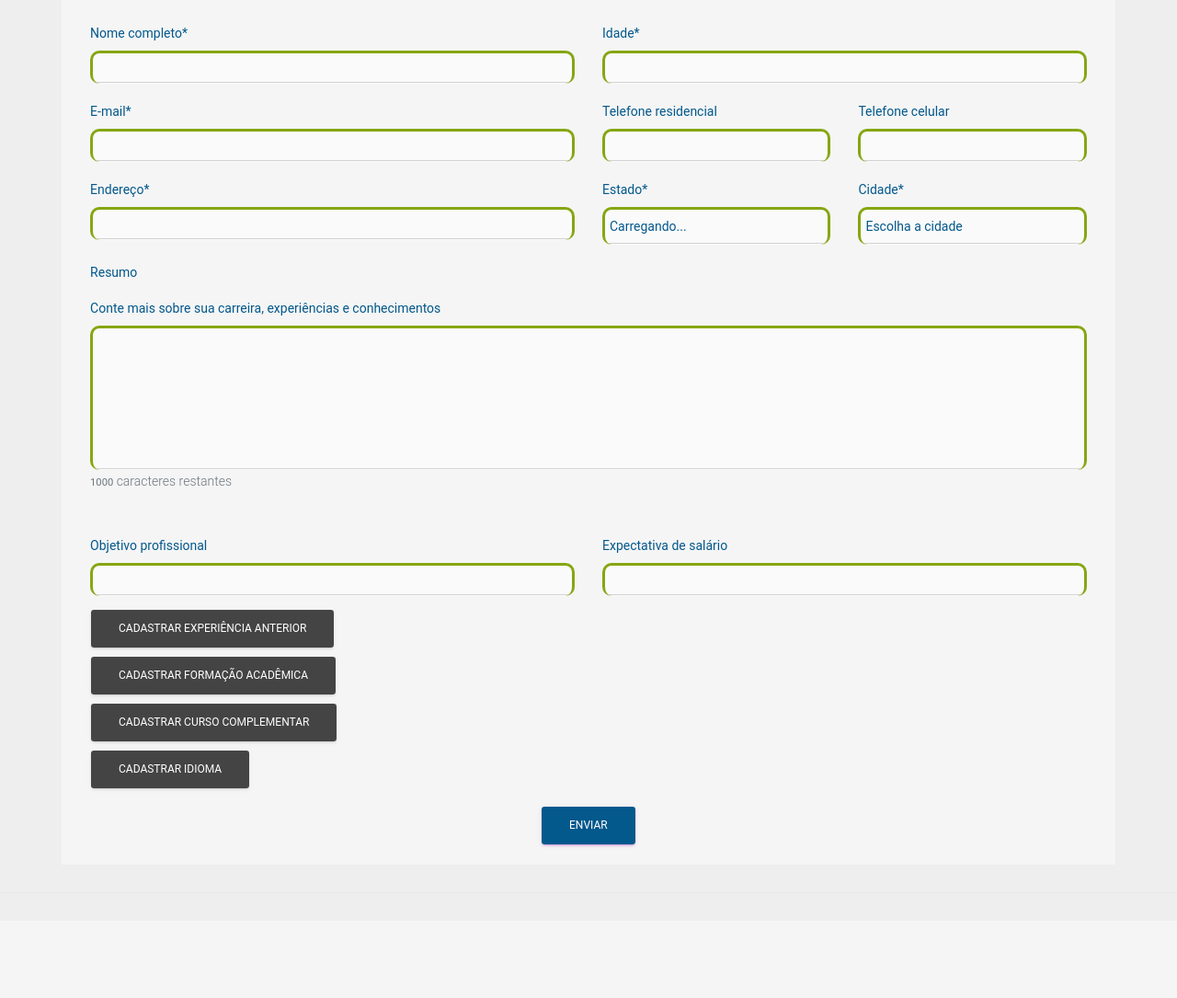
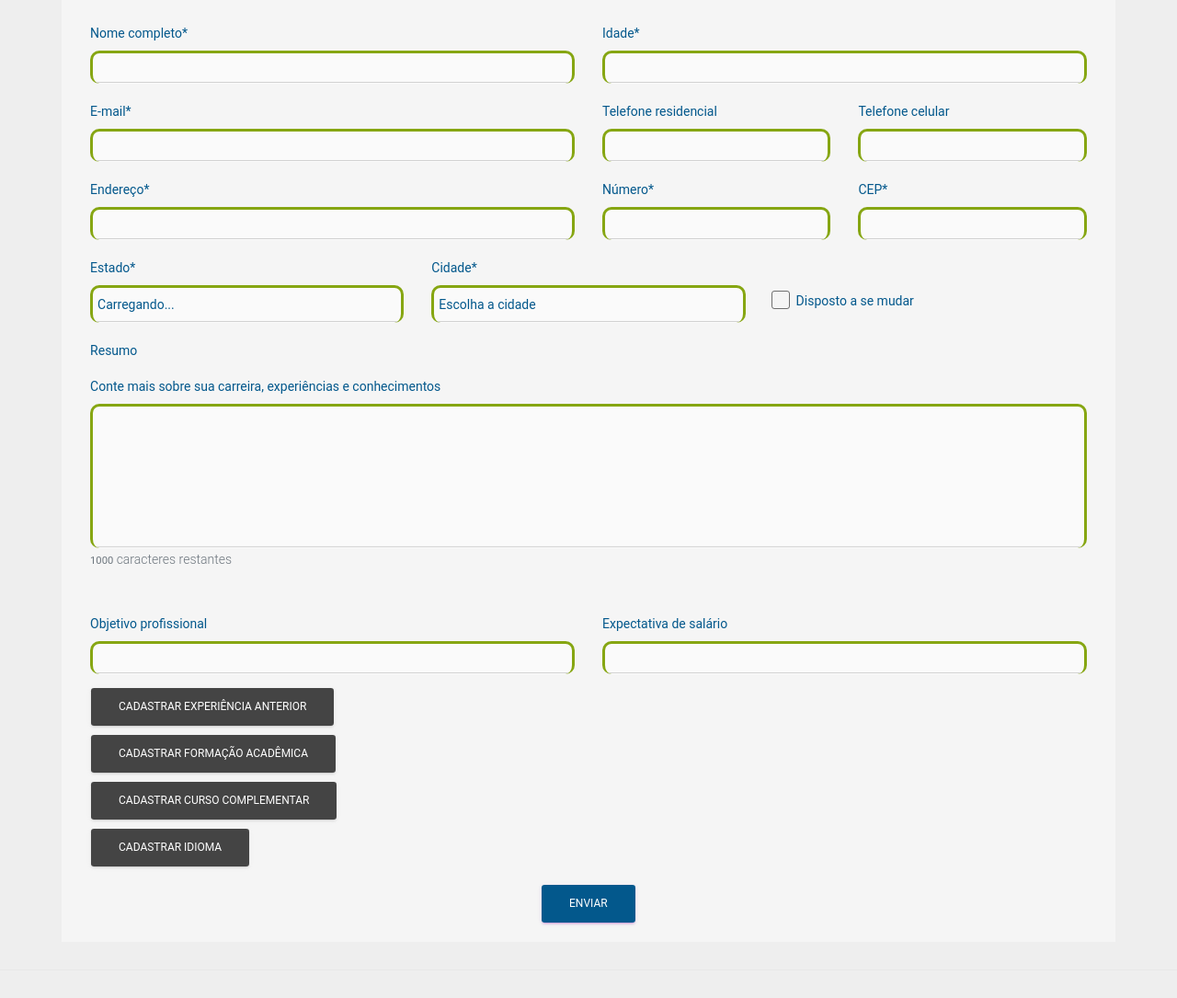
Before and after one commit to exceptionai/TalentAcquisition, a Flask app: page /cadastrar/curriculo in a window 1280 px wide. Shown: the part 440-1525 px from the top of the page at 92% size. Before the commit the page ends 1411 px from the top, so only its background shows below. Run offline with Flask 2, Linux system fonts and the light colour scheme; parts of the project's set-up code (start-up, migrations or seed data) failed here and were passed over; some libraries are stand-ins or nearby versions.

Commit message:
Campos novos formulario

```diff
--- a/static/js/curriculoForm/controllers/CurriculoController.js
+++ b/static/js/curriculoForm/controllers/CurriculoController.js
@@ -21,6 +21,32 @@ export class CurriculoController {
         this._form = document.querySelector(formularioID);
         this._service = new CurriculoService();
         this._control_endereco();
+    }
+
+    carregarCEP(CEP) {
+        this._service.carregarCep(CEP)
+            .then(async dadosCEP => {
+                if (!dadosCEP.erro) {
+                    if (!this._estados) {
+                        this._estados = this._estados || await this._service.loadEstados('#uf');
+                        this.atualizaEstados(this._estadoID);
+                    }
+                    this.atualizaCidades(this._cidadeID, dadosCEP.uf);
+                    const elementoEstado = $(this._estadoID);
+                    const elementoCidade = $(this._cidadeID);
+                    const elementoEndereco = $("#endereco");
+
+                    elementoCidade.val(dadosCEP.localidade);
+                    elementoEstado.val(dadosCEP.uf);
+                    elementoEndereco.val(dadosCEP.logradouro);
+                    elementoCidade.trigger('change');
+                    elementoEstado.trigger('keyup');
+                    elementoEndereco.trigger('change');
+
+                }
+
+
+            });
     }
 
     _control_endereco() {
--- a/static/js/curriculoForm/controllers/ValidacaoFormularioController.js
+++ b/static/js/curriculoForm/controllers/ValidacaoFormularioController.js
@@ -46,7 +46,7 @@ export class ValidacaoFormularioController {
                 elementoABloquear.classList.remove('inputError');
                 elementoABloquear.required = false;
                 elementoABloquear.value = '';
-            } else elementoABloquear.required = required;
+            } else elementoABloquear.requireinputErrord = required;
 
             elementoABloquear.classList.toggle('text-dark');
             elementoABloquear.disabled = !elementoABloquear.disabled;
@@ -78,12 +78,17 @@ export class ValidacaoFormularioController {
         const naoVazio = !e.target.value.length;
         const naoEhDataOuNumero = e.target.type != 'number' && e.target.type != 'date';
         const validacaoCampo = e.target.getAttribute('data-valida')
+        const ehNumeroResidencial = e.target.id == 'numeroResidencial'
         let ehTelefone = false;
+        let ehCep = false;
 
-        if (validacaoCampo)
+
+        if (validacaoCampo) {
             ehTelefone = validacaoCampo.toLowerCase().startsWith('telefone');
+            ehCep = validacaoCampo.toLowerCase().startsWith('cep')
+        }
 
-        if (digitadoEhNumero && naoVazio && naoEhDataOuNumero && !ehTelefone)
+        if (digitadoEhNumero && naoVazio && naoEhDataOuNumero && !ehTelefone && !ehCep && !ehNumeroResidencial)
             return false;
         return true;
     }
@@ -152,7 +157,14 @@ export class ValidacaoFormularioController {
             case 'telefone-residencial':
                 ValidacaoFormularioController.formatarCamposTelefoneResidencial(element.id);
                 break;
+            case 'cep':
+                ValidacaoFormularioController.mascara_cep(element.id);
+                break;
         }
+    }
+
+    static mascara_cep(idCEP) {
+        $(`#${idCEP}`).mask('00000-000');
     }
 
     static formatarCamposTelefoneResidencial(idTelefoneResidencial) {
--- a/static/js/curriculoForm/init.js
+++ b/static/js/curriculoForm/init.js
@@ -9,7 +9,11 @@ window.onload = () => controller.esconderHeader();
 
 btnEnviar.addEventListener('click', controller.enviarCurriculo.bind(controller));
 
-
+$('#cep').on('blur', function(event) {
+    let CEP = event.target.value;
+    CEP = CEP.replace(/\D/g, '');
+    controller.carregarCEP(CEP);
+})
 controller.geraIdiomasDinamicamente("campoIdiomas", "botaoIdiomas");
 controller.geraExperienciasDinamicamente("campoExperiencias", "botaoExperiencias");
 controller.geraCursosDinamicamente("campoCursos", "botaoCursos");
--- a/static/js/curriculoForm/services/CurriculoService.js
+++ b/static/js/curriculoForm/services/CurriculoService.js
@@ -21,6 +21,11 @@ export class CurriculoService {
         });
     }
 
+    carregarCep(CEP) {
+        return this._http.getJSON(`https://viacep.com.br/ws/${CEP}/json`)
+
+    }
+
     enviar(url, data) {
         return new Promise((resolve, reject) => {
             this._http.post(url, data)
--- a/static/js/curriculoForm/services/HttpService.js
+++ b/static/js/curriculoForm/services/HttpService.js
@@ -12,4 +12,13 @@ export class HttpService {
                 return res;
             })
     }
+
+    getJSON(url) {
+        return fetch(url)
+            .then(res => {
+                if (!res.ok) throw new Error();
+                return res;
+            })
+            .then(res => res.json())
+    }
 }
--- a/static/js/curriculoForm/views/IdiomasView.js
+++ b/static/js/curriculoForm/views/IdiomasView.js
@@ -23,10 +23,36 @@ export class IdiomasView extends CurriculoView {
                             </select>
                         </div>
                     </div>
-                    <div class="col-md-6">
+                    <div class="col-md-2">
                         <div class="form-group">
-                            <label class="bmd-label-floating">Nível*</label>
-                            <select required class="form-control" data-style="btn btn-link" name="nivelIdioma" data-parent="idiomas" >
+                            <label class="bmd-label-floating">Nível Fala*</label>
+                            <select required class="form-control" data-style="btn btn-link" name="nivelFala" data-parent="idiomas" >
+                                <option value="" selected disabled>Nível</option>
+                                <option value="basico">Básico</option>
+                                <option value="intermediario">Intermediário</option>
+                                <option value="avançado">Avançado</option>
+                                <option value="tecnico">Técnico</option>
+                                <option value="fluente">Fluente</option>
+                            </select>
+                        </div>
+                    </div>
+                    <div class="col-md-2">
+                        <div class="form-group">
+                            <label class="bmd-label-floating">Nível Leitura*</label>
+                            <select required class="form-control" data-style="btn btn-link" name="nivelLeitura" data-parent="idiomas" >
+                                <option value="" selected disabled>Nível</option>
+                                <option value="basico">Básico</option>
+                                <option value="intermediario">Intermediário</option>
+                                <option value="avançado">Avançado</option>
+                                <option value="tecnico">Técnico</option>
+                                <option value="fluente">Fluente</option>
+                            </select>
+                        </div>
+                    </div>
+                    <div class="col-md-2">
+                        <div class="form-group">
+                            <label class="bmd-label-floating">Nível Escrita*</label>
+                            <select required class="form-control" data-style="btn btn-link" name="nivelEscrita" data-parent="idiomas" >
                                 <option value="" selected disabled>Nível</option>
                                 <option value="basico">Básico</option>
                                 <option value="intermediario">Intermediário</option>
--- a/templates/curriculo/formulario.html
+++ b/templates/curriculo/formulario.html
@@ -74,10 +74,24 @@
                                     <div class="col-md-6">
                                         <div class="form-group">
                                             <label class="bmd-label-floating">Endereço*</label>
-                                            <input type="text" name="endereco" required class="form-control">
+                                            <input type="text" id="endereco" name="endereco" required class="form-control">
                                         </div>
                                     </div>
                                     <div class="col-md-3">
+                                        <div class="form-group">
+                                            <label class="bmd-label-floating">Número*</label>
+                                            <input type="text" name="numero" maxlength="7" id="numeroResidencial" required class="form-control">
+                                        </div>
+                                    </div>
+                                    <div class="col-md-3">
+                                        <div class="form-group">
+                                            <label class="bmd-label-floating">CEP*</label>
+                                            <input data-valida="cep" type="text" maxlength="9" minlength="9" name="cep" id="cep" required class="form-control">
+                                        </div>
+                                    </div>
+                                </div>
+                                <div class="row">
+                                    <div class="col-md-4">
                                         <div class="form-group">
                                             <label class="bmd-label-floating">Estado*</label>
                                             <select class="form-control" required name="estado" id="uf" data-style="btn btn-link">
@@ -85,12 +99,25 @@
                                             </select>
                                         </div>
                                     </div>
-                                    <div class="col-md-3">
+                                    <div class="col-md-4">
                                         <div class="form-group">
                                             <label class="bmd-label-floating">Cidade*</label>
                                             <select class="form-control" required name="cidade" id="cidade" data-style="btn btn-link">
                                                 <option selected disabled value="">Escolha a cidade</option>
                                             </select>
+                                        </div>
+                                    </div>
+                                    <div class="col-md-4">
+                                        <div class="form-group">
+                                            <div class="form-check">
+                                                <label class="form-check-label">
+                                                    <input class="form-check-input" id="dispostoMudar" name="dispostoMudar" type="checkbox">
+                                                    Disposto a se mudar
+                                                    <span class="form-check-sign">
+                                                        <span class="check"></span>
+                                                    </span>
+                                                </label>
+                                            </div>
                                         </div>
                                     </div>
                                 </div>
```
